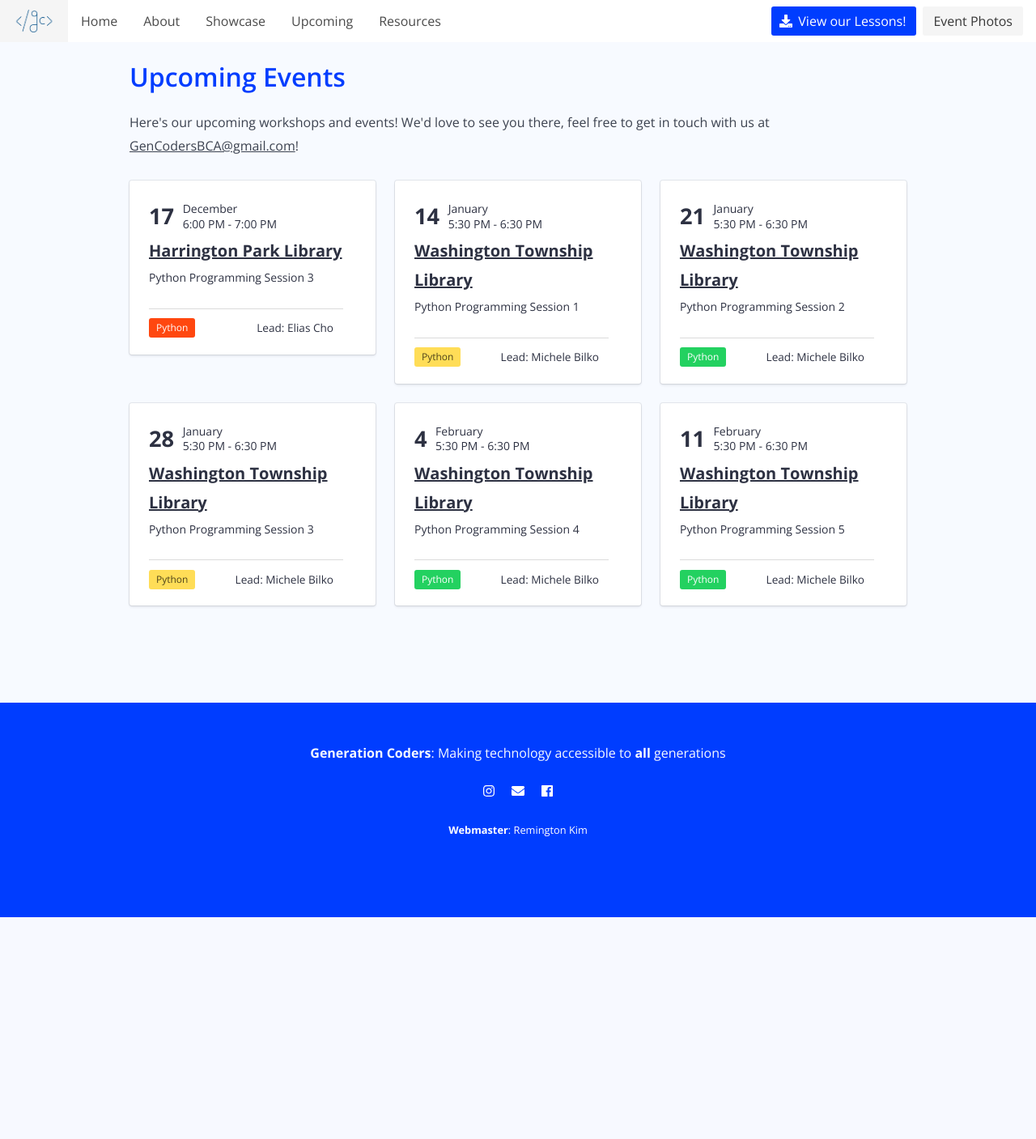
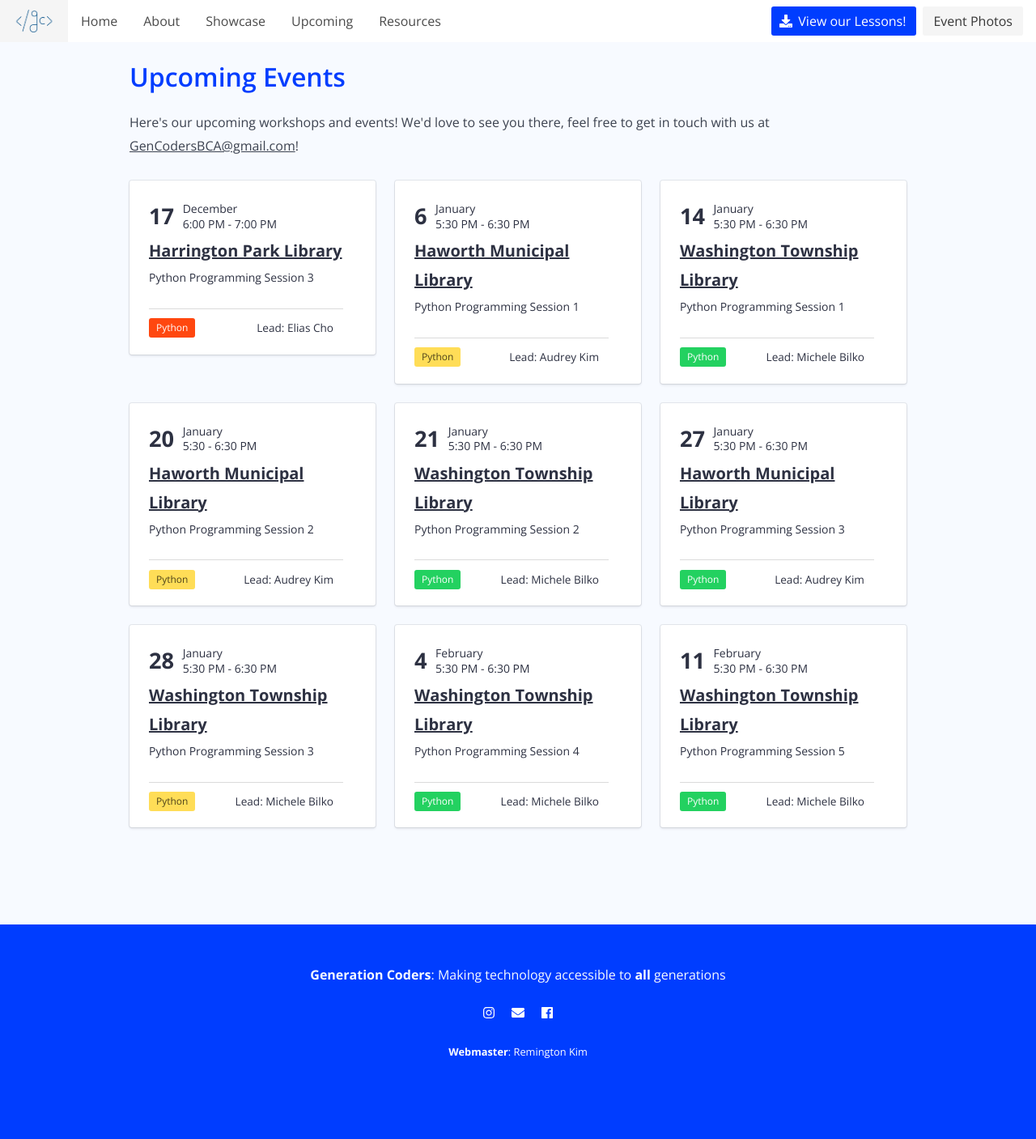
Before and after one commit to Generation-Coders/generation-coders, a Flask app: page /upcoming in a window 1280 px wide. Shown: the whole page at 81% size. Before the commit the page ends 1133 px from the top, so only its background shows below. Run offline with Flask 2, Linux system fonts and the light colour scheme; some libraries are stand-ins or nearby versions.

Commit message:
new dates

```diff
--- a/app/templates/upcoming.html
+++ b/app/templates/upcoming.html
@@ -46,6 +46,40 @@
           <div class="content">
             <div class="session-date">
               <div class="session-date-group">
+                <p class="session-day-number"><strong>6</strong></p>
+              </div>
+              <div class="session-date-group">
+                <p class="session-month is-marginless"><small>January</small></p>
+                <p class="session-time is-marginless"><small>5:30 PM - 6:30 PM</small></p>
+              </div>
+            </div>
+            <a href="#" class="is-marginless has-text-weight-bold is-size-5">Haworth Municipal Library</a>
+            <p><small>Python Programming Session 1</small></p>
+          </div>
+          <div class="session-bottom-details">
+            <nav class="level is-mobile">
+              <div class="level-left">
+                <div class="level-item">
+                  <span class="tag is-warning">Python</span>
+                </div>
+              </div>
+              <div class="level-right">
+                <div class="level-item">
+                  <div>
+                    <p>Lead: Audrey Kim</p>
+                  </div>
+                </div>
+              </div>
+            </nav>
+          </div>
+        </div>
+      </div>
+
+      <div class="column is-one-third">
+        <div class="notification session-notification is-white">
+          <div class="content">
+            <div class="session-date">
+              <div class="session-date-group">
                 <p class="session-day-number"><strong>14</strong></p>
               </div>
               <div class="session-date-group">
@@ -60,13 +94,49 @@
             <nav class="level is-mobile">
               <div class="level-left">
                 <div class="level-item">
+                  <span class="tag is-success">Python</span>
+                </div>
+              </div>
+              <div class="level-right">
+                <div class="level-item">
+                  <div>
+                    <p>Lead: Michele Bilko</p>
+                  </div>
+                </div>
+              </div>
+            </nav>
+          </div>
+        </div>
+      </div>
+    </div>
+
+    <div class="columns">
+      <div class="column is-one-third">
+        <div class="notification session-notification is-white">
+          <div class="content">
+            <div class="session-date">
+              <div class="session-date-group">
+                <p class="session-day-number"><strong>20</strong></p>
+              </div>
+              <div class="session-date-group">
+                <p class="session-month is-marginless"><small>January</small></p>
+                <p class="session-time is-marginless"><small>5:30 - 6:30 PM</small></p>
+              </div>
+            </div>
+            <a href="#" class="is-marginless has-text-weight-bold is-size-5">Haworth Municipal Library</a>
+            <p><small>Python Programming Session 2</small></p>
+          </div>
+          <div class="session-bottom-details">
+            <nav class="level is-mobile">
+              <div class="level-left">
+                <div class="level-item">
                   <span class="tag is-warning">Python</span>
                 </div>
               </div>
               <div class="level-right">
                 <div class="level-item">
                   <div>
-                    <p>Lead: Michele Bilko</p>
+                    <p>Lead: Audrey Kim</p>
                   </div>
                 </div>
               </div>
@@ -101,6 +171,40 @@
                 <div class="level-item">
                   <div>
                     <p>Lead: Michele Bilko</p>
+                  </div>
+                </div>
+              </div>
+            </nav>
+          </div>
+        </div>
+      </div>
+
+      <div class="column is-one-third">
+        <div class="notification session-notification is-white">
+          <div class="content">
+            <div class="session-date">
+              <div class="session-date-group">
+                <p class="session-day-number"><strong>27</strong></p>
+              </div>
+              <div class="session-date-group">
+                <p class="session-month is-marginless"><small>January</small></p>
+                <p class="session-time is-marginless"><small>5:30 PM  - 6:30 PM</small></p>
+              </div>
+            </div>
+            <a href="#" class="is-marginless has-text-weight-bold is-size-5">Haworth Municipal Library</a>
+            <p><small>Python Programming Session 3</small></p>
+          </div>
+          <div class="session-bottom-details">
+            <nav class="level is-mobile">
+              <div class="level-left">
+                <div class="level-item">
+                  <span class="tag is-success">Python</span>
+                </div>
+              </div>
+              <div class="level-right">
+                <div class="level-item">
+                  <div>
+                    <p>Lead: Audrey Kim</p>
                   </div>
                 </div>
               </div>
@@ -214,6 +318,9 @@
       </div>
     </div>
 
+
+
+
   </div>
 </section>
 {% include 'footer.html' %}
```
